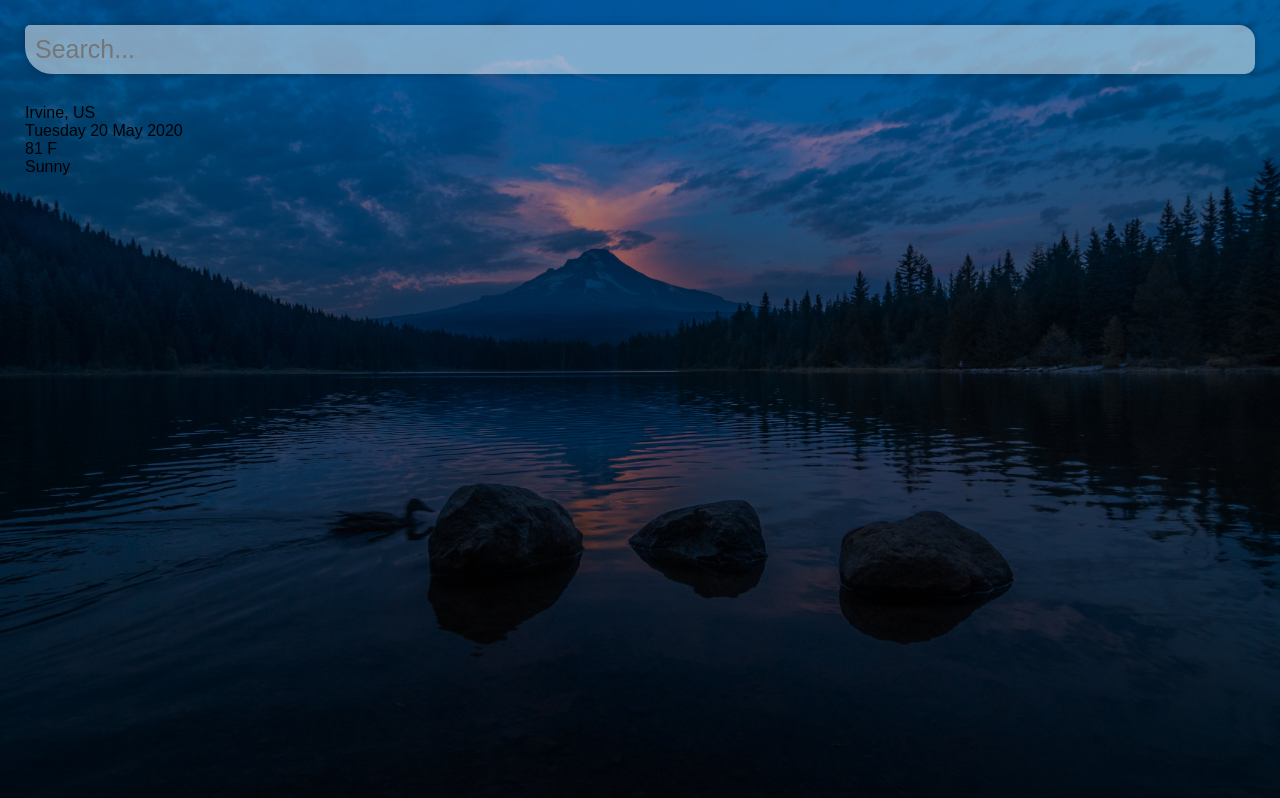
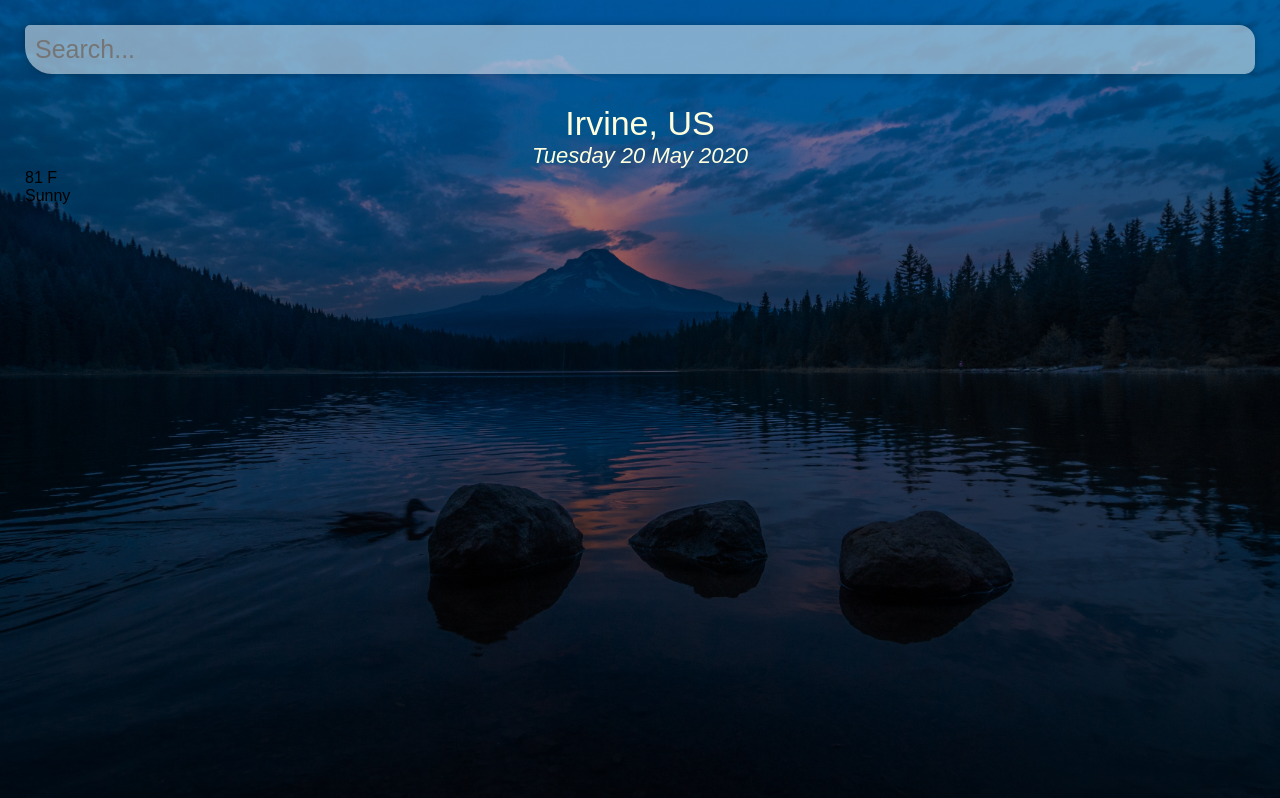
Before and after one commit to omar2021/vue-weather, a Vue app: page / in a window 1280 px wide. Built offline with nearby package versions, Linux system fonts and the light colour scheme.

Commit message:
weather-box, location, and date style

```diff
--- a/src/App.vue
+++ b/src/App.vue
@@ -87,4 +87,22 @@ export default {
       background-color: rgb(255, 255, 255, 0.5);
       border-radius: 16px 0px 16px 0px;
     }
+
+    .location-box .location {
+        color: #ffD;
+        font-size: 34px;
+        font-weight: 500;
+        text-align: center;
+        text-shadow: rgba(0,0,0,0.25);
+    }
+
+    .location-box .date {
+      color: #ffD;
+      font-size: 22px;
+      font-weight: 400;
+      font-style: italic;
+      text-align: center;
+    }
+
+
 </style>
```
Lines whose indentation alone changed are shown as unchanged.
